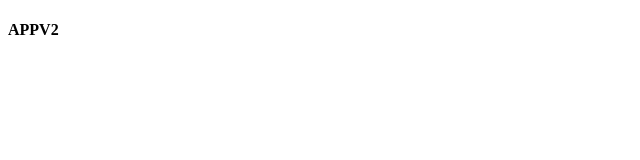
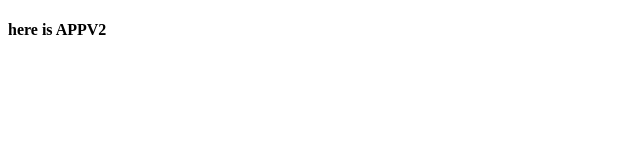
Before and after one commit to Manhar-Dangar/canary-cicd, a plain HTML site: page appv2/site/index.html in a window 1280 px wide. Shown: the full height of the page, 0-640 px from the left. Drawn offline with Linux system fonts and the light colour scheme.

Commit message:
Update index.html

```diff
--- a/appv2/site/index.html
+++ b/appv2/site/index.html
@@ -1,6 +1,6 @@
 <!DOCTYPE html>
 <html>
     <body>
-        <h4>APPV2</h4>
+        <h4>here is APPV2</h4>
     <body>
 </html>
```
